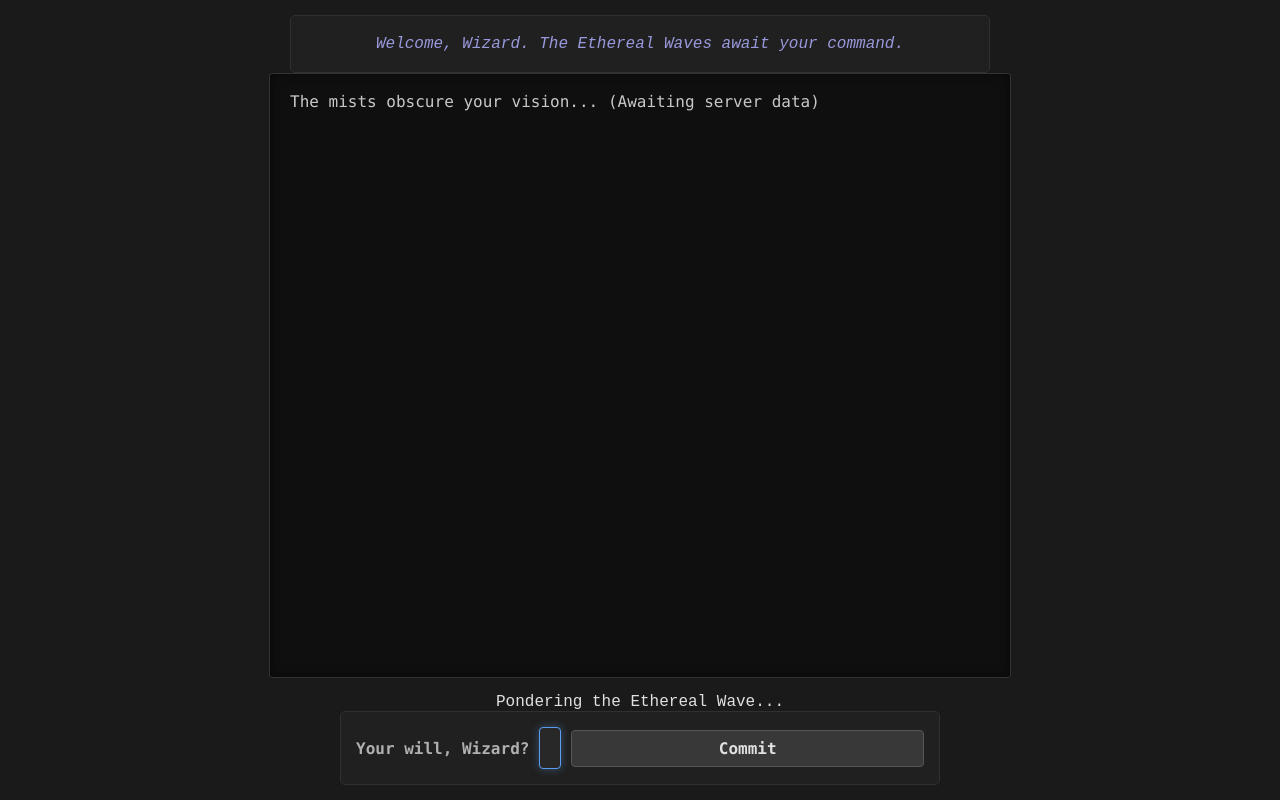
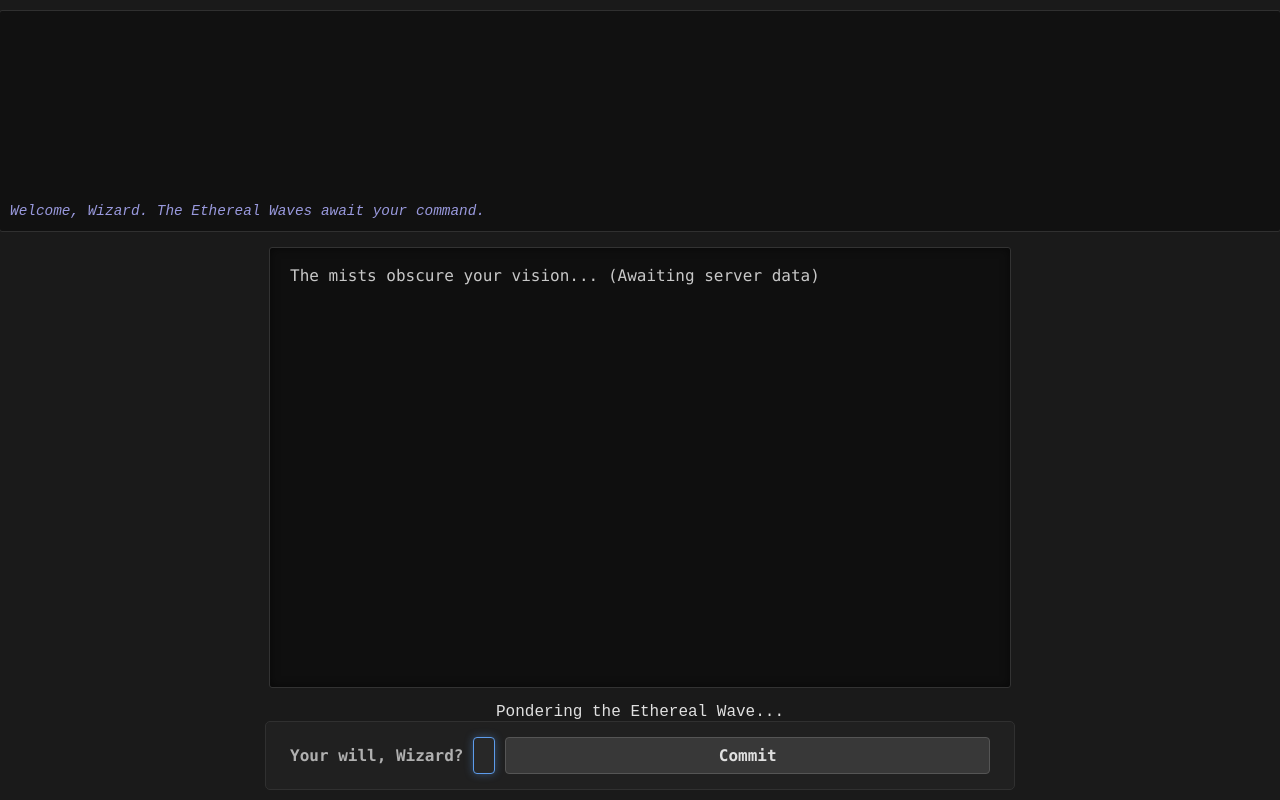
Before and after one commit to DJ-Trevens/World-of-the-Wand, a Flask app: page /world-of-the-wand/ in a window 1280 px wide. Run offline with Flask 3, Linux system fonts and the light colour scheme; some libraries are stand-ins or nearby versions.

Commit message:
commitment issues

```diff
--- a/app.py
+++ b/app.py
@@ -74,34 +74,33 @@ def game_loop():
 # Event Handling #
 
 @socketio.on('connect')
-def handle_connect():
-    sid = request.sid # Get the ID of the connected client
-    print(f"Client connected:{sid}")
+def handle_connect(auth=None):
+    sid = request.sid
+    print(f"Client connected: {sid} (Auth: {auth})")
 
     newPlayer = {
-        'id': sid, # Store the player's ID
+        'id': sid,
         'x': GRID_WIDTH // 2,
         'y': GRID_HEIGHT // 2,
-        'char': random.choice(['^', 'v', '<', '>']) # randomize initial direction
+        'char': random.choice(['^', 'v', '<', '>'])
     }
-
     players[sid] = newPlayer
     queuedActions[sid] = None
 
-    #Send initial state to the newly connected client
-    # In the future, only send the data of those in the same frame, otherwise locator hax will be very ez
     otherPlayers = {playerID: playerData for playerID, playerData in players.items() if playerID != sid}
+
+    # This emit is for the connecting client only
     emit('initial_state', {
         'player': newPlayer,
         'grid_width': GRID_WIDTH,
         'grid_height': GRID_HEIGHT,
-        'other_players': otherPlayers,
+        'other_players': otherPlayers, # Ensure client expects this key
         'tick_rate': GAME_TICK_RATE
     })
 
-    # Notify all *other* clients that a new player has joined
-    # This is sent immediately for responsiveness, not tied to game tick
+    # This emit is for ALL OTHER clients
     socketio.emit('player_joined', newPlayer, broadcast = True, include_self = False)
+    print(f"Emitted player_joined for {sid} to other clients.")
 
 @socketio.on('queue_command') # Client sends this event to queue an action
 def handle_queue_command(data):
--- a/static/style.css
+++ b/static/style.css
@@ -7,7 +7,7 @@ body {
     flex-direction: column;
     min-height: 100vh;
     margin: 0;
-    padding: 15px;
+    padding: 10px;
     box-sizing: border-box;
     font-family: 'Courier New', Courier, monospace;
     background-color: #1a1a1a;
@@ -21,21 +21,29 @@ body {
     font-family: "Consolas", "Lucida Console", "Courier New", monospace;
 }
 
-
+.content-column {
+    display: flex;
+    flex-direction: column;
+    width: 100%;
+    max-width: 750px; /* Increased max-width for wider layout */
+    flex-grow: 1; /* Allow this column to take available vertical space */
+}
 
 #commandLog {
     width: 100%;
-    max-width: 700px;
-    margin-top: auto;
-    padding: 15px;
-    background-color: #202020;
-    border-radius: 5px;
+    height: 200px;
+    flex-shrink: 0;
     border: 1px solid #303030;
-    box-sizing: border-box;
+    background-color: #111111;
+    padding: 10px;
+    margin-bottom: 15px;
+    overflow-y: auto;
+    font-size: 0.9em;
+    color: #c0c0c0;
+    border-radius: 3px;
+    line-height: 1.4;
     display: flex;
-    flex-direction: column;
-    align-items: center;
-    flex-shrink: 0;
+    flex-direction: column-reverse;
 }
 
 .log-entry {
@@ -45,6 +53,7 @@ body {
 }
 
 #gameCanvas {
+    width: 100%;
     white-space: pre;
     line-height: 1.0;
     font-size: 16px;
@@ -73,44 +82,21 @@ body {
     text-align: center;
 }
 
-.log-entry {
-    margin-bottom: 4px;
-    word-wrap: break-word;
-}
-
-.log-type-error {
-    color: #ff7777;
-    font-weight: bold;
-}
-
-.log-type-success {
-    color: #66ff66;
-}
-
-.log-type-info {
-    /* Default style for now */
-}
-
-.log-type-server {
-    color: #9999DD;
-    font-style: italic;
-}
-
-.log-type-game-event {
-    color: #d0a0d0;
-}
-
 #commandInputBox {
+    width: 100%;
+    max-width: 750px;
     margin-top: auto;
-    width: 100%;
-    max-width: 600px;
     padding: 15px;
     background-color: #202020;
     border-radius: 5px;
     border: 1px solid #303030;
     box-sizing: border-box;
+    display: flex;
+    flex-direction: column;
     align-items: center;
+    flex-shrink: 0;
 }
+
 
 #commandForm {
     display: flex;
@@ -134,13 +120,9 @@ body {
     border-radius: 4px;
     font-size: 1em;
     flex-grow: 1;
-    max-width: 400px; /* Or adjust as needed */
+    max-width: 400px;
     margin-right: 10px;
-    white-space: nowrap;
-    overflow: hidden;
-    line-height: 1.5;
-    min-height: 1.5em;
-    cursor: text;
+    font-family: inherit;
 }
 
 #commandText:focus {
@@ -172,22 +154,10 @@ body {
     color: #5D9CEC;
 }
 
-.log-type-error {
-    color: #ff7777;
-    font-weight: bold;
-}
-.log-type-success {
-    color: #66ff66;
-}
+.log-type-entry { color: #9999DD; margin-top: 4px; margin-bottom: 0; word-wrap: break-word; }
+.log-type-error { color: #9999DD; font-weight: bold; }
+.log-type-success { color: #9999DD; }
 .log-type-info {}
-.log-type-server {
-    color: #9999DD;
-    font-style: italic;
-}
-.log-type-game-event {
-    color: #d0a0d0;
-}
-.text-emphasis-blue {
-    color: #275E8C;
-    font-weight: bold;
-}
+.log-type-server { color: #9999DD; font-style: italic; }
+.log-type-game-event { color: #9999DD; }
+.text-emphasis-blue { color: #275E8C; font-weight: bold; }
```
